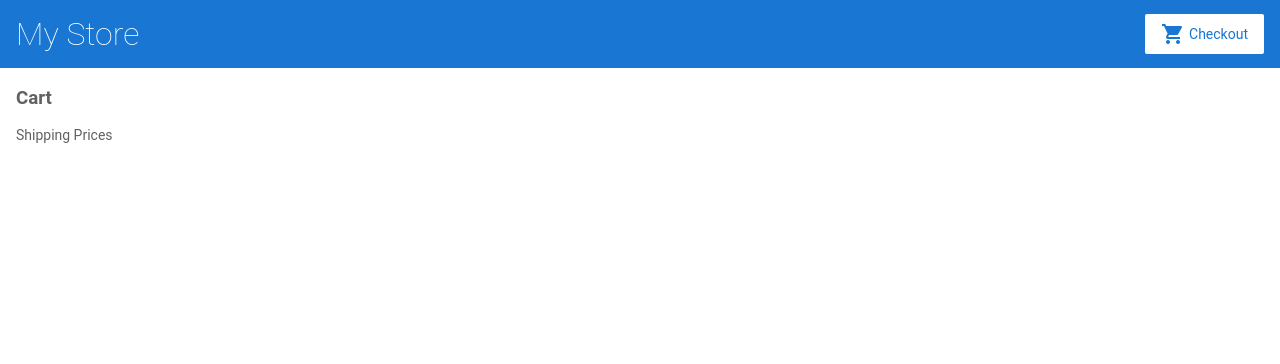
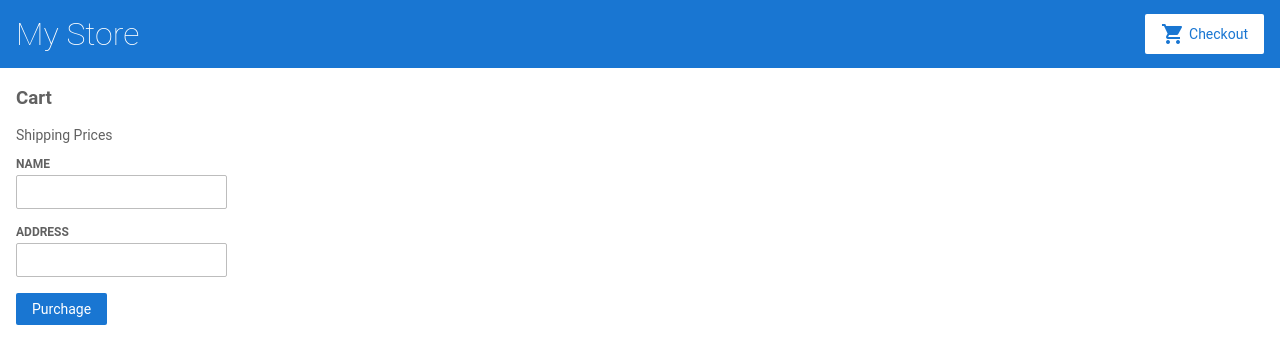
Before and after one commit to shankarkanaka/angular-9nhahf-kvwudf, an Angular app: page /cart in a window 1280 px wide. Shown: the top 364 px of the page. Built offline with nearby package versions, Linux system fonts and the light colour scheme.

Commit message:
Using forms for user input - 2 files modified

```diff
--- a/src/app/cart/cart.component.html
+++ b/src/app/cart/cart.component.html
@@ -4,3 +4,14 @@
   <span>{{item.name}}</span>
   <span>{{item.price | currency}}</span>
 </div>
+<form [formGroup]="checkoutForm" (ngSubmit)="onSubmit()">
+  <div>
+    <label for="name">Name</label>
+    <input id="name" type="text" formControlName="name" />
+  </div>
+  <div>
+    <label for="address">Address</label>
+    <input id="address" type="text" formControlName="address" />
+  </div>
+  <button class="button" type="submit">Purchage</button>
+</form>
--- a/src/app/cart/cart.component.ts
+++ b/src/app/cart/cart.component.ts
@@ -1,6 +1,8 @@
 import { Component, OnInit } from "@angular/core";
 
 import { CartService } from "../cart.service";
+
+import { FormBuilder } from "@angular/forms";
 
 @Component({
   selector: "app-cart",
@@ -10,7 +12,22 @@ import { CartService } from "../cart.service";
 export class CartComponent implements OnInit {
   items = this.cartService.getItems();
 
-  constructor(private cartService: CartService) {}
+  checkoutForm = this.formBuilder.group({
+    name: "",
+    address: ""
+  });
+
+  constructor(
+    private cartService: CartService,
+    private formBuilder: FormBuilder
+  ) {}
 
   ngOnInit() {}
+
+  onSubmit(): void {
+    //Process checkout data here
+    this.items = this.cartService.clearCart();
+    console.warn("your order has been submitted ", this.checkoutForm.value);
+    this.checkoutForm.reset;
+  }
 }
```
